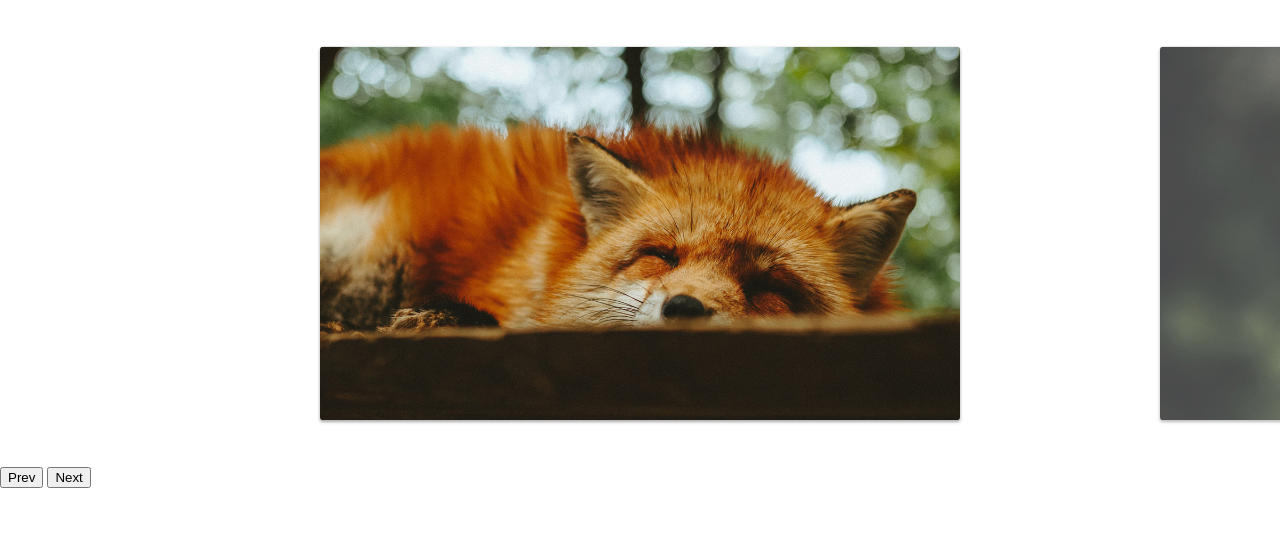
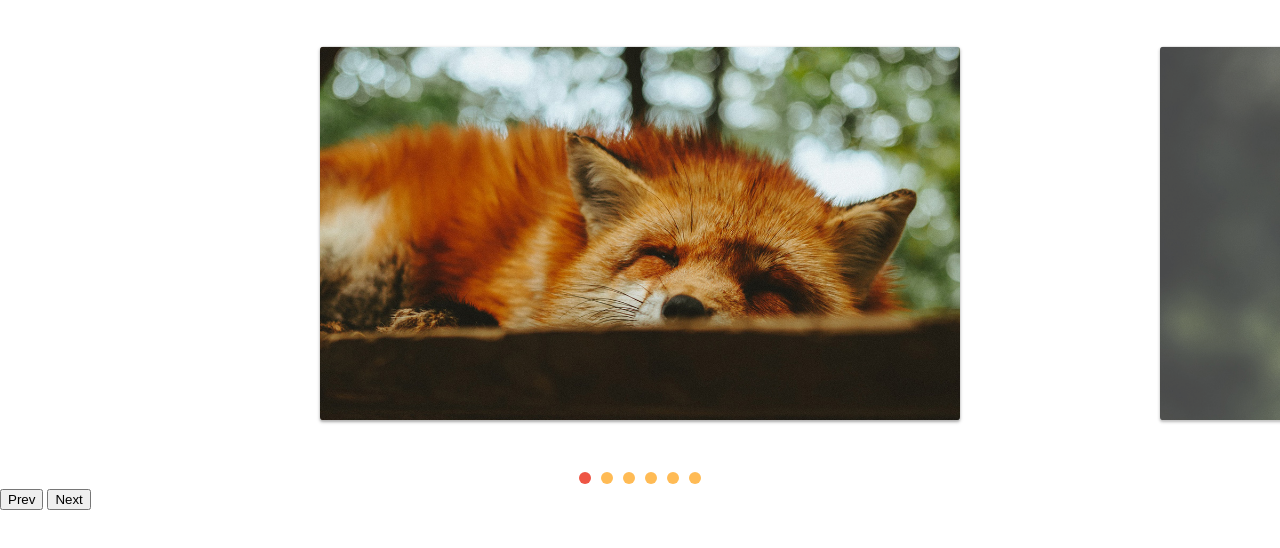
Before and after one commit to rhaissabg/slide-javascript, a plain HTML site: page index.html in a window 1280 px wide. Drawn offline with Linux system fonts and the light colour scheme.

Commit message:
adicionada paginação por slide

```diff
--- a/css/style.css
+++ b/css/style.css
@@ -42,3 +42,24 @@ img {
     opacity: 1;
     transform: scale(1);
 }
+
+[data-control="slide"] {
+    display: flex;
+    justify-content: center;
+}
+
+[data-control="slide"] li a {
+    display: block;
+    width: 12px;
+    height: 12px;
+    background-color: #fb5;
+    border-radius: 50%;
+    overflow: hidden;
+    text-indent: -999px;
+    margin: 5px;
+}
+
+[data-control="slide"] li.active a,
+[data-control="slide"] li a:hover {
+    background-color: #e54;
+}
--- a/js/script.js
+++ b/js/script.js
@@ -3,3 +3,4 @@ import {Slide, SlideNav} from './slide.js';
 const slide = new SlideNav('.slide', '.wrapper');
 slide.init();
 slide.addArrow('.prev', '.next');
+slide.addControl();
--- a/js/slide.js
+++ b/js/slide.js
@@ -6,6 +6,7 @@ export class Slide {
         this.wrapper = document.querySelector(wrapper);
         this.dist = {finalPosition: 0, startX: 0, movement: 0};
         this.activeClass = 'active';
+        this.changeEvent = new Event('changeEvent');
     }
 
     transition(active) {
@@ -94,6 +95,7 @@ export class Slide {
         this.slidesIndexNav(index);
         this.dist.finalPosition = activeSlide.position;
         this.changeActiveClass();
+        this.wrapper.dispatchEvent(this.changeEvent);
     }
 
     changeActiveClass() {
@@ -147,6 +149,10 @@ export class Slide {
 }
 
 export class SlideNav extends Slide {
+    constructor(slide, wrapper) {
+        super(slide, wrapper);
+        this.bindControlEvents();
+    }
     addArrow(prev, next) {
         this.prevElement = document.querySelector(prev);
         this.nextElement = document.querySelector(next);
@@ -157,4 +163,42 @@ export class SlideNav extends Slide {
         this.prevElement.addEventListener('click', this.activePrevSlide);
         this.nextElement.addEventListener('click', this.activeNextSlide);
     }
+
+    createControl() {
+        const control = document.createElement('ul');
+        control.dataset.control =  "slide";
+        this.slideArray.forEach((item, index) => {
+            control.innerHTML += `<li><a href="#slide${index + 1}">${index + 1}</a></li>`
+        });
+        this.wrapper.appendChild(control);
+        return control;
+    }
+
+    eventControl(item, index) {
+        item.addEventListener('click', (event) => {
+            event.preventDefault();
+            this.changeSlide(index);
+        });
+        this.wrapper.addEventListener('changeEvent', this.activeControlItem);
+    }
+
+    activeControlItem() {
+        this.controlArray.forEach((item) => {
+            item.classList.remove(this.activeClass);
+        });
+        this.controlArray[this.index.active].classList.add(this.activeClass);
+    }
+
+    addControl(customControl) {
+        this.control = document.querySelector(customControl) || this.createControl();
+        this.controlArray = [...this.control.children];
+
+        this.activeControlItem();
+        this.controlArray.forEach(this.eventControl);
+    }
+
+    bindControlEvents() {
+        this.eventControl = this.eventControl.bind(this);
+        this.activeControlItem = this.activeControlItem.bind(this);
+    }
 }
```
